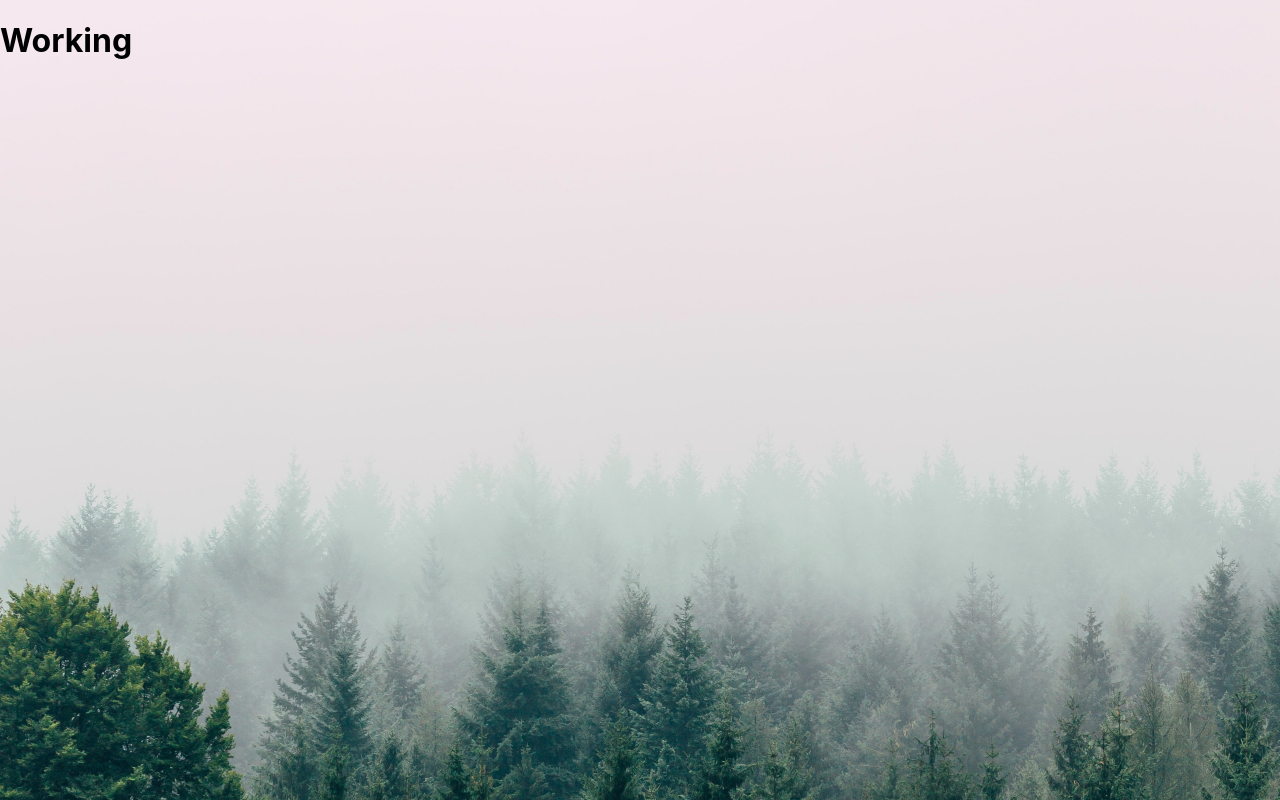
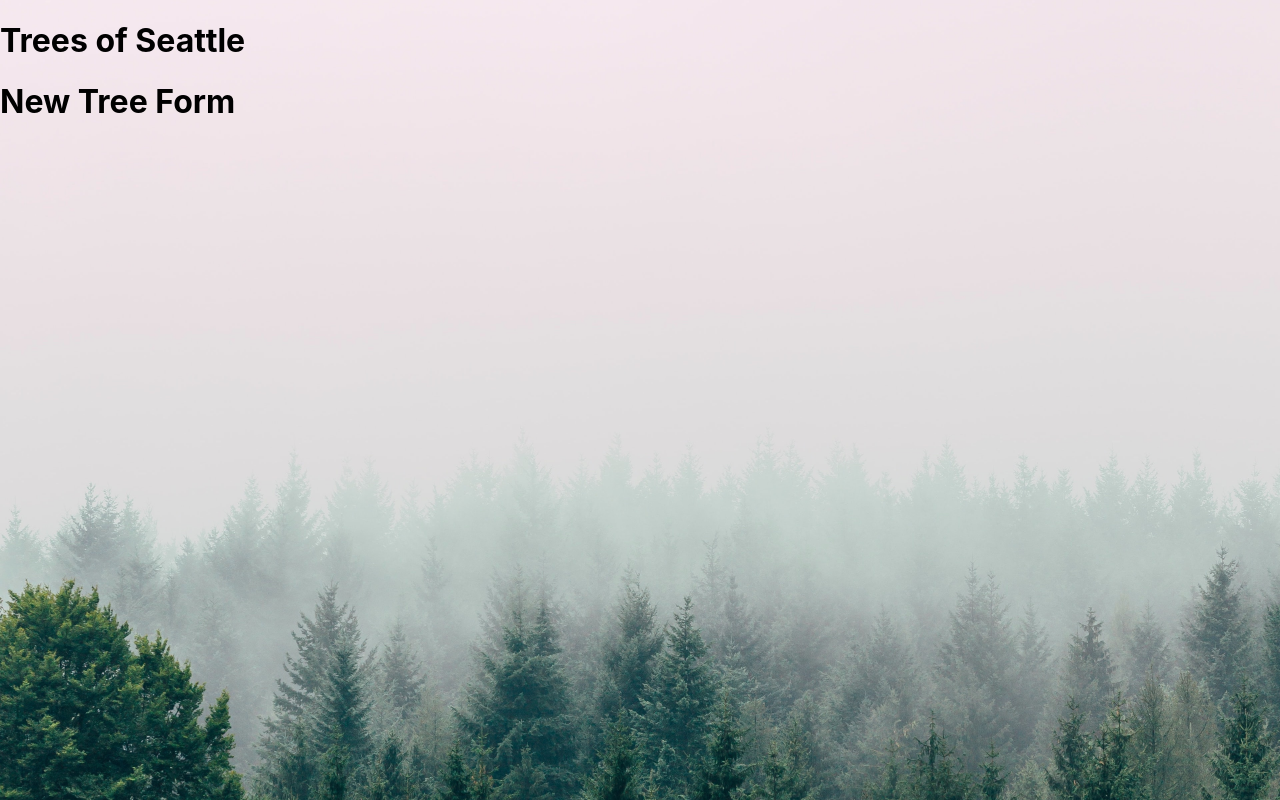
Before and after one commit to sam-rice/trees-of-seattle, a React (Create React App) app: page /new-tree in a window 1280 px wide. Built offline with nearby package versions, Linux system fonts and the light colour scheme.

Commit message:
add Routes and main components boilerplate

```diff
--- a/src/Components/App/App.tsx
+++ b/src/Components/App/App.tsx
@@ -1,12 +1,23 @@
 import React from "react"
 import { Routes, Route } from "react-router-dom"
+
 import "./_App.scss"
+import Header from "../Header/Header"
+import MapView from "../MapView/MapView"
+import TreeDetails from "../TreeDetails/TreeDetails"
+import NewTreeForm from "../NewTreeForm/NewTreeForm"
 
 const App = () => {
   return (
-    <div className="App">
-      <h1>Working</h1>
-    </div>
+    <>
+      <Header />
+      <Routes>
+        <Route path="/" element={<MapView />}>
+          <Route path=":id" element={<TreeDetails />} />
+        </Route>
+        <Route path="/new-tree" element={<NewTreeForm />} />
+      </Routes>
+    </>
   )
 }
 
--- /dev/null
+++ b/src/Components/Header/Header.tsx
@@ -0,0 +1,12 @@
+
+import "./_Header.scss"
+
+const Header = () => {
+  return (
+    <header>
+      <h1>Trees of Seattle</h1>
+    </header>
+  )
+}
+
+export default Header
--- /dev/null
+++ b/src/Components/Header/_Header.scss
@@ -0,0 +1,2 @@
+@use "src/StyleUtilities/variables";
+@use "src/StyleUtilities/mixins";
--- /dev/null
+++ b/src/Components/MapView/MapView.tsx
@@ -0,0 +1,14 @@
+import { Outlet } from "react-router-dom"
+
+import "./_MapView.scss"
+
+const MapView = () => {
+  return (
+    <>
+      <h1>Map View</h1>
+      <Outlet />
+    </>
+  )
+}
+
+export default MapView
--- /dev/null
+++ b/src/Components/MapView/_MapView.scss
@@ -0,0 +1,2 @@
+@use "src/StyleUtilities/variables";
+@use "src/StyleUtilities/mixins";
--- /dev/null
+++ b/src/Components/NewTreeForm/NewTreeForm.tsx
@@ -0,0 +1,10 @@
+
+import "./_NewTreeForm.scss"
+
+const NewTreeForm = () => {
+  return (
+    <h1>New Tree Form</h1>
+  )
+}
+
+export default NewTreeForm
--- /dev/null
+++ b/src/Components/NewTreeForm/_NewTreeForm.scss
@@ -0,0 +1,2 @@
+@use "src/StyleUtilities/variables";
+@use "src/StyleUtilities/mixins";
--- /dev/null
+++ b/src/Components/TreeDetails/TreeDetails.tsx
@@ -0,0 +1,10 @@
+
+import "./_TreeDetails.scss"
+
+const TreeDetails = () => {
+  return (
+    <h1>Tree Details</h1>
+  )
+}
+
+export default TreeDetails
--- /dev/null
+++ b/src/Components/TreeDetails/_TreeDetails.scss
@@ -0,0 +1,2 @@
+@use "src/StyleUtilities/variables";
+@use "src/StyleUtilities/mixins";
--- a/src/index.tsx
+++ b/src/index.tsx
@@ -1,5 +1,7 @@
 import React from "react"
 import ReactDOM from "react-dom/client"
+import { BrowserRouter } from "react-router-dom"
+
 import "./_index.scss"
 import App from "./Components/App/App"
 
@@ -8,7 +10,7 @@ const root = ReactDOM.createRoot(
 )
 
 root.render(
-  <React.StrictMode>
+  <BrowserRouter>
     <App />
-  </React.StrictMode>
+  </BrowserRouter>
 )
```
